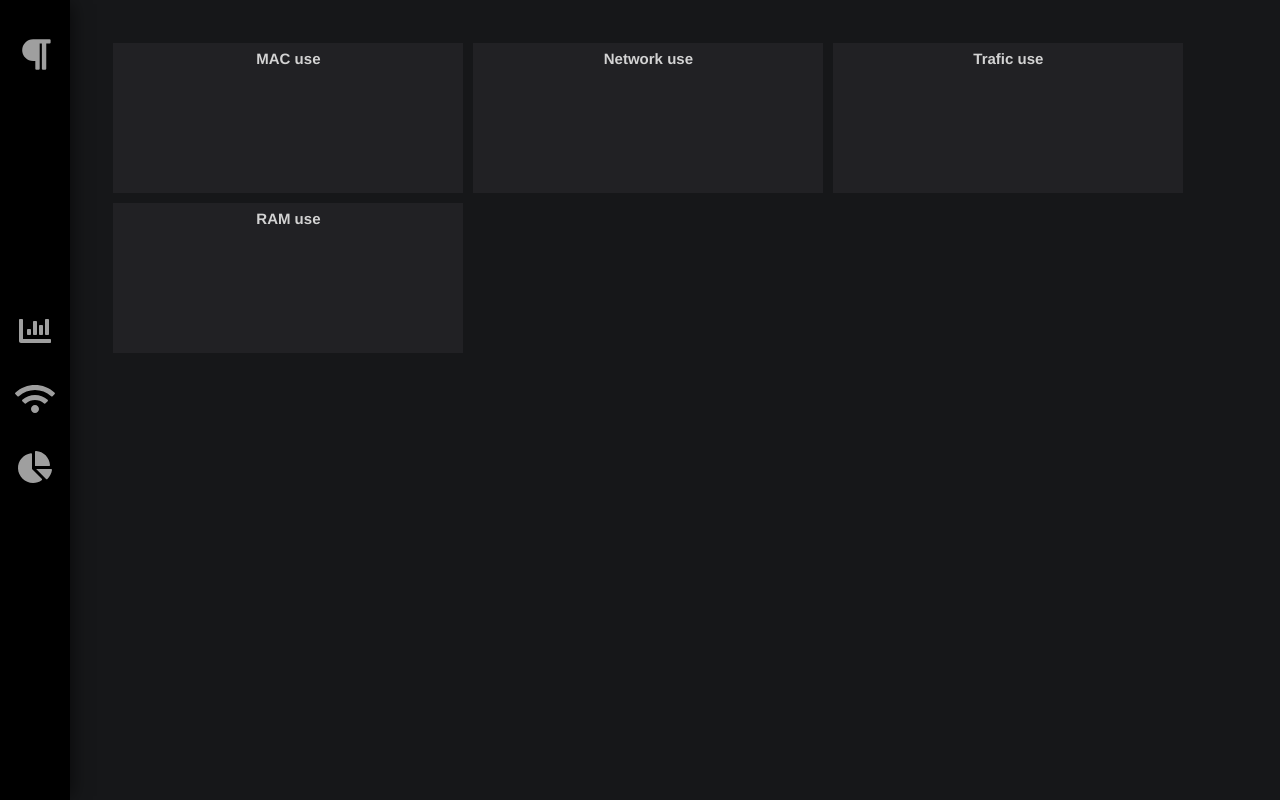
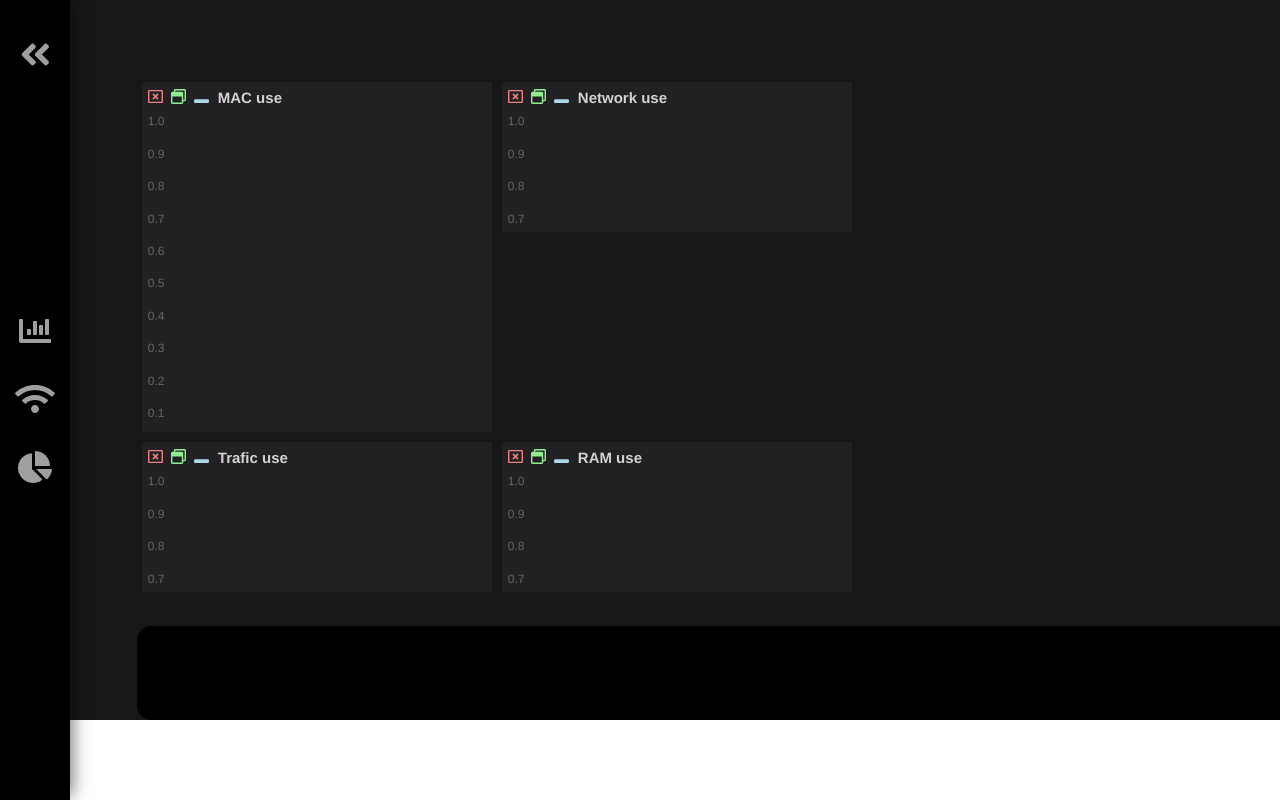
Before and after one commit to dcrodrigues0/local-network-manager, a Vue app in the folder front-py-network/: page / in a window 1280 px wide. Built offline with nearby package versions, Linux system fonts and the light colour scheme.

Commit message:
adding bottom dock

```diff
--- a/front-py-network/package.json
+++ b/front-py-network/package.json
@@ -10,9 +10,13 @@
   },
   "dependencies": {
     "axios": "^0.19.2",
+    "chart.js": "^2.9.3",
     "core-js": "^3.6.4",
+    "fusioncharts": "^3.15.1-sr.1",
     "materialize-css": "^1.0.0-rc.2",
-    "vue": "^2.6.11"
+    "vue": "^2.6.11",
+    "vue-chartjs": "^3.5.0",
+    "vue-js-modal": "^1.3.33"
   },
   "devDependencies": {
     "@fortawesome/fontawesome-free": "^5.13.0",
--- a/front-py-network/src/App.vue
+++ b/front-py-network/src/App.vue
@@ -24,5 +24,6 @@
   -moz-osx-font-smoothing: grayscale;
   text-align: center;
   color: #2c3e50;
+
 }
 </style>
--- /dev/null
+++ b/front-py-network/src/charts/Bar.vue
@@ -0,0 +1,23 @@
+<script>
+import { Line } from 'vue-chartjs'
+
+export default {
+  extends: Line,
+  props: {
+    chartdata: {
+      type: Object,
+      default: null
+    },
+    options: {
+      type: Object,
+      default: null
+    }
+  },
+  mounted () {
+    this.renderChart(this.chartdata, this.options)
+  }
+}
+</script>
+
+<style>
+</style>
--- a/front-py-network/src/components/Main.vue
+++ b/front-py-network/src/components/Main.vue
@@ -1,8 +1,8 @@
 <template>
   <main>
     <div class="black left-accordion">
-      <a href="#" class="main-icons icon-logo">
-        <i class="fas fa-paragraph"></i>
+      <a href="#" v-on:click="hideMenu" class="main-icons icon-logo" id="hideMenu">
+        <i id="icon-direction" class="fas fa-angle-double-left"></i>
       </a>
       <a title="MAC Statistics" href="#" class="main-icons">
         <i class="fas fa-chart-bar"></i>
@@ -16,7 +16,7 @@
     </div>
     <div class="content-graphs">
       <div class="graphs">
-        <ResizableScreen widthProp="350px" heightProp="150px" title="MAC use"/>
+        <ResizableScreen widthProp="350px" heightProp="350px" title="MAC use"/>
         <ResizableScreen widthProp="350px" heightProp="150px" title="Network use"/>
         <ResizableScreen widthProp="350px" heightProp="150px" title="Trafic use"/>
         <ResizableScreen widthProp="350px" heightProp="150px" title="RAM use"/>
@@ -27,8 +27,25 @@
 
 <script>
   import ResizableScreen from '../tools/ResizableScreen'
+  export default {
+    methods: {
+      hideMenu: function () {
+        let leftMenu = document.querySelector(".left-accordion");
+        let icon = document.querySelector("#icon-direction");
+        if(leftMenu.id == "hidded"){
+          leftMenu.classList.remove('hide-left-accordion');
+          leftMenu.id = "";
+          icon.classList.remove('fa-angle-double-right');
+          icon.classList.add('fa-angle-double-left');
 
-  export default {
+        }else{
+          leftMenu.classList.add('hide-left-accordion');
+          leftMenu.id = "hidded";
+          icon.classList.remove('fa-angle-double-left');
+          icon.classList.add('fa-angle-double-right');
+        }
+      }
+    },
     name: 'app',
     components: {
       'ResizableScreen': ResizableScreen
@@ -42,15 +59,18 @@
 <style>
    main{
      width: 100%;
-     height: 100vh;
      background-color: #161719;
+     height: 720px;
+     position: fixed;
+     overflow:hidden;
    }
 
     .graphs {
      display: flex;
      flex-direction: row;
      flex-wrap: wrap;
-     padding: 3%;
+     padding: 6%;
+     margin-left: 60px;
    }
 
    .content-graphs{
@@ -59,14 +79,26 @@
    }
 
   .left-accordion{
+    transition: 1s;
     width: 70px;
     display: flex;
     flex-direction: column;
     justify-content: center;
     align-items: center;
     height: 100%;
+    position: fixed;
     float: left;
     box-shadow: 6px 0px 17px -4px rgba(0,0,0,0.56);
+  }
+
+  .hide-left-accordion{
+    transition: 1s;
+    width: 25px;
+  }
+
+  .hide-left-accordion a{
+    box-shadow: 6px 0px 17px -4px rgba(0,0,0,0.56);
+    font-size: 12px;
   }
 
   .left-accordion a:link{
@@ -79,8 +111,8 @@
   }
 
   .left-accordion a:hover{
-    font-size: 36px;
-    transition: 0.2s;
+    transform: scale(1.2);
+    transition: 0.5s;
   }
 
   .main-icons{
@@ -92,13 +124,8 @@
     position: absolute;
     top: 0;
     margin-top: 20px;
-    color:#ffab00!important;
+    color:#9f9f9f!important;
     font-size: 35px;
   }
 
-  .icon-logo:hover{
-    transform: rotate(-360deg);
-    transition: 1s!important;
-  }
-
 </style>
--- a/front-py-network/src/tools/ResizableScreen.vue
+++ b/front-py-network/src/tools/ResizableScreen.vue
@@ -1,11 +1,65 @@
 <template>
-  <div v-bind:style="{'width':widthProp,'height':heightProp}" class="resizable-screen">
-    <p class="title-graph">{{ title }}</p>
+  <div class="root">
+    <div v-bind:style="{'width':widthProp,'height':heightProp}" class="resizable-screen">
+      <div class="tools-tab">
+        <a title="Fechar gráfico" v-on:click="closeTab" href="#"><i class="far fa-window-close"></i></a>
+        <a title="Maximizar gráfico" v-on:click="maximizeTab" href="#"><i class="far fa-window-restore"></i></a>
+        <a title="Minimizar gráfico" v-on:click="minimizeTab" href="#"><i class="fas fa-window-minimize"></i></a>
+        <p class="title-graph">{{ title }}</p>
+      </div>
+      <!--CHART BELOW PLEASE -->
+      <Bar :chartdata="{} " :options="{ responsive: true}" />
+    </div>
+    <div class="bottomBar"/>
   </div>
 </template>
 
 <script>
+import Bar from '../charts/Bar';
+
   export default {
+    methods: {
+      closeTab: function () {
+        if(event.target.tagName == "path"){
+          let window = event.target.parentNode.parentNode.parentNode.parentNode
+          window.style.display = "none"
+        }else if(event.target.tagName == "svg"){
+          let window = event.target.parentNode.parentNode.parentNode
+          window.style.display = "none"
+        }else if(event.target.tagName == "A"){
+          let window = event.target.parentNode.parentNode
+          window.style.display = "none"
+        }
+      },
+      minimizeTab: function () {
+        if(event.target.tagName == "path"){
+          let window = event.target.parentNode.parentNode.parentNode.parentNode
+          document.querySelector('.bottomBar').appendChild(window);
+        }else if(event.target.tagName == "svg"){
+          let window = event.target.parentNode.parentNode.parentNode
+          document.querySelector('.bottomBar').appendChild(window);
+        }else if(event.target.tagName == "A"){
+          let window = event.target.parentNode.parentNode
+          document.querySelector('.bottomBar').appendChild(window);
+        }
+      },
+      maximizeTab: function (){
+        if(event.target.tagName == "path"){
+            let window = event.target.parentNode.parentNode.parentNode.parentNode
+            document.querySelector('.root').appendChild(window);
+          }else if(event.target.tagName == "svg"){
+            let window = event.target.parentNode.parentNode.parentNode
+            document.querySelector('.root').appendChild(window);
+          }else if(event.target.tagName == "A"){
+            let window = event.target.parentNode.parentNode
+            document.querySelector('.root').appendChild(window);
+          }
+      }
+
+    },
+    components:{
+      Bar,
+    },
     props: {
       widthProp: {
         type: String,
@@ -31,6 +85,62 @@
 
 <style>
 
+  .root{
+    display: flex;
+    flex-direction: row;
+    flex-wrap: wrap;
+  }
+
+  .bottomBar{
+    height: 13%;
+    background-color: #000000;
+    width: 100%;
+    bottom: 0px;
+    position: absolute;
+    display: flex;
+    flex-direction: row;
+    padding:5px;
+    border-radius: 15px;
+  }
+
+  .bottomBar div{
+    border-radius: 10px;
+    resize: none!important;
+    width: 200px!important;
+  }
+
+  .tools-tab{
+    width: 100%;
+    height: 15px;
+    margin-bottom: 15px;
+    display: flex;
+    flex-direction: row;
+    padding-left: 2px;
+  }
+
+  .tools-tab a{
+    padding: 4px;
+    color: #9f9f9f;
+  }
+
+  .tools-tab a:hover{
+    transition: 1s;
+    transform: scale(1.1);
+  }
+
+  .tools-tab a:nth-child(1){
+    color: lightcoral;
+  }
+
+  .tools-tab a:nth-child(2){
+    color: lightgreen;
+  }
+
+  .tools-tab a:nth-child(3){
+    color: lightblue;
+  }
+
+
   .title-graph{
     margin: 5px;
     color: lightgray;
@@ -42,11 +152,15 @@
     overflow: auto;
     background-color: #212124;
     margin: 5px;
+    z-index: 10;
+   }
+
+   .resizable-screen-minimized p{
+    display: none;
    }
 
    ::-webkit-resizer{
       background-color:#212124!important;
    }
 
-
 </style>
```
Also changed, not shown: front-py-network/src/tools/Graph.vue (deleted), 1 other file (tests, documents, lock files or other folders).
